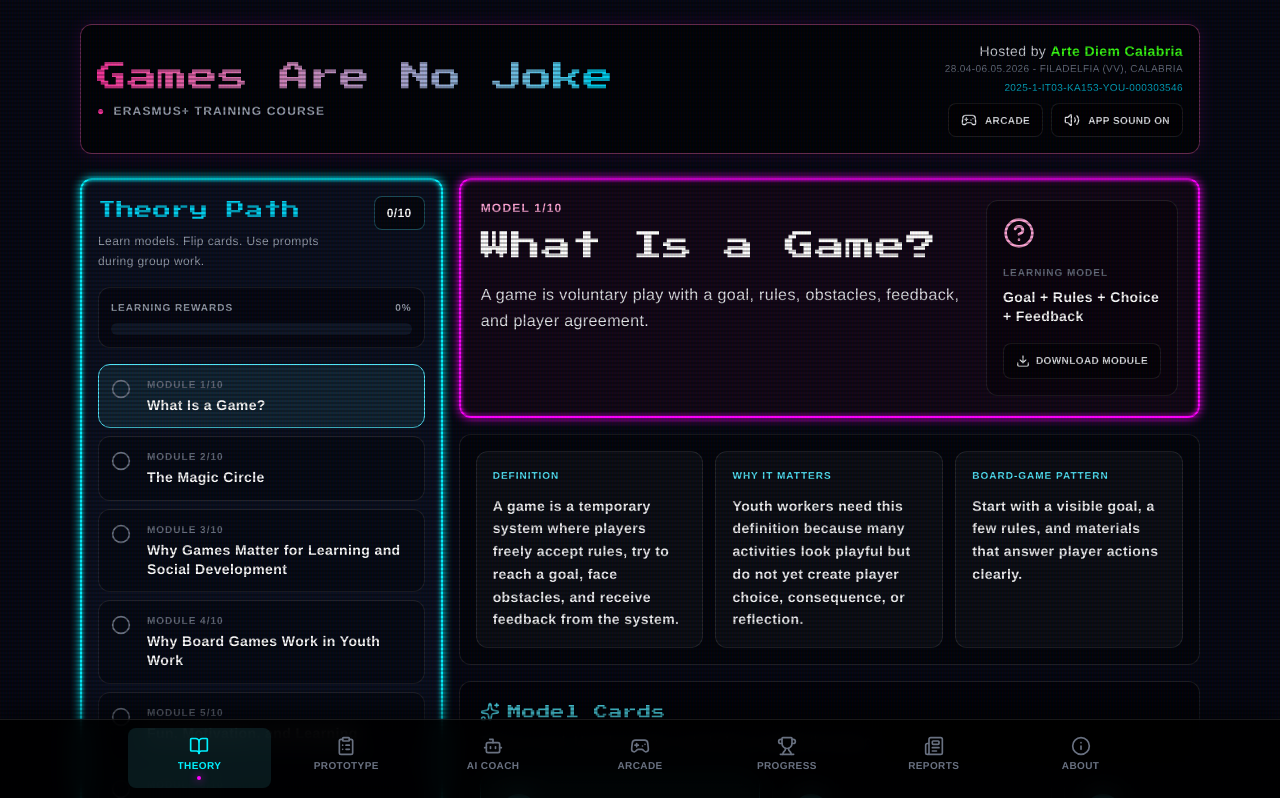
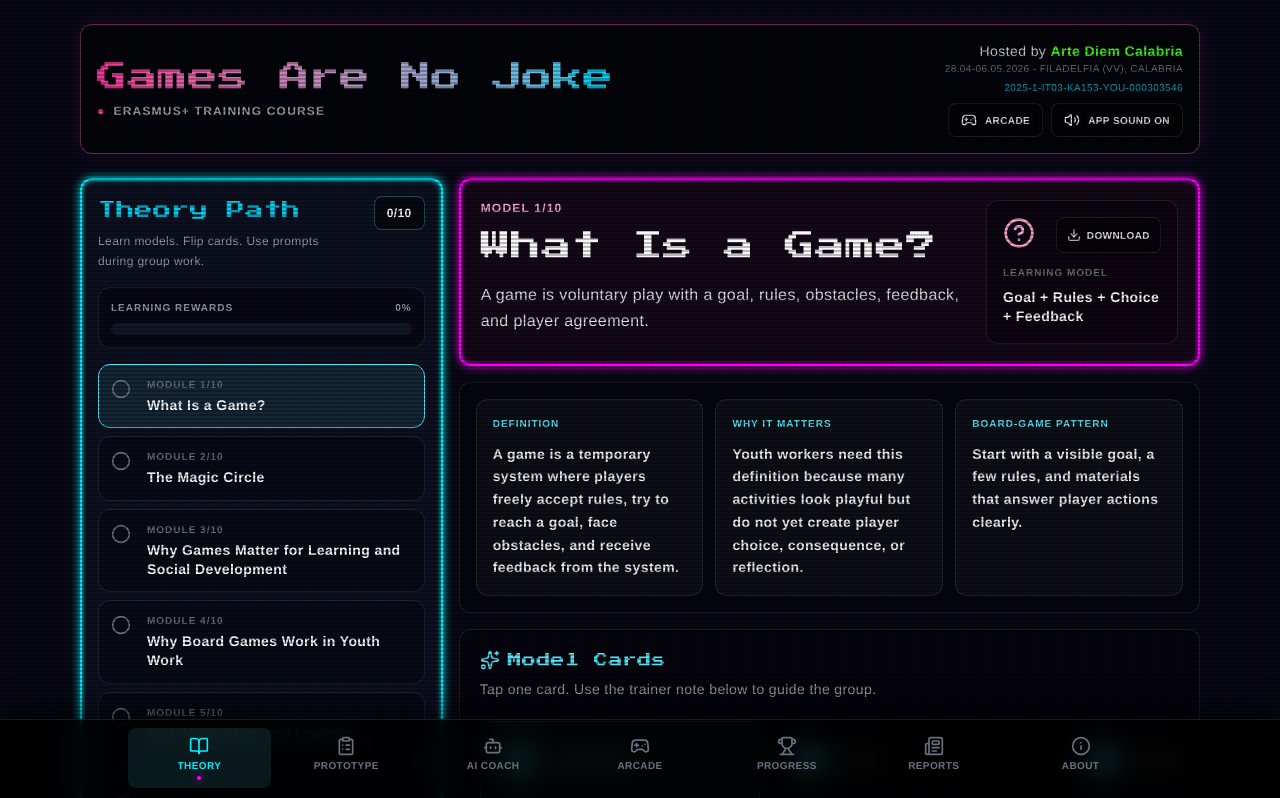
Before and after one commit to artediemcalabria/Games-are-No-Joke-Arcade, a React (Vite) app: page /theory in a window 1280 px wide. Shown: the top 798 px of the page. Built offline with nearby package versions, Linux system fonts and the light colour scheme.

Commit message:
Compact theory module download action

```diff
--- a/src/pages/Theory.tsx
+++ b/src/pages/Theory.tsx
@@ -98,16 +98,18 @@ export default function Theory() {
               <p className="mt-4 max-w-3xl text-base leading-relaxed text-gray-200">{activeLesson.focus}</p>
             </div>
             <div className="rounded-xl border border-white/10 bg-black/40 p-4">
-              <LessonIcon className="h-8 w-8 text-pink-300" />
-              <p className="mt-4 text-[10px] font-black uppercase tracking-widest text-gray-500">Learning model</p>
+              <div className="flex items-start justify-between gap-3">
+                <LessonIcon className="h-8 w-8 shrink-0 text-pink-300" />
+                <button
+                  onClick={() => void downloadLessonModule(activeLesson)}
+                  className="theory-action-button min-h-9 shrink-0 px-3 py-2 text-[10px]"
+                >
+                  <Download className="h-3.5 w-3.5" /> Download
+                </button>
+              </div>
+              <p className="mt-3 text-[10px] font-black uppercase tracking-widest text-gray-500">Learning model</p>
               <p className="mt-2 text-sm font-black leading-snug text-white">{activeLesson.model}</p>
               {isDone && <p className="mt-3 rounded-lg bg-green-300/15 px-3 py-2 text-[10px] font-black uppercase text-green-200">{activeLesson.rewardBadge}</p>}
-              <button
-                onClick={() => void downloadLessonModule(activeLesson)}
-                className="theory-action-button mt-4 w-full"
-              >
-                <Download className="h-3.5 w-3.5" /> Download Module
-              </button>
             </div>
           </div>
         </section>
```
